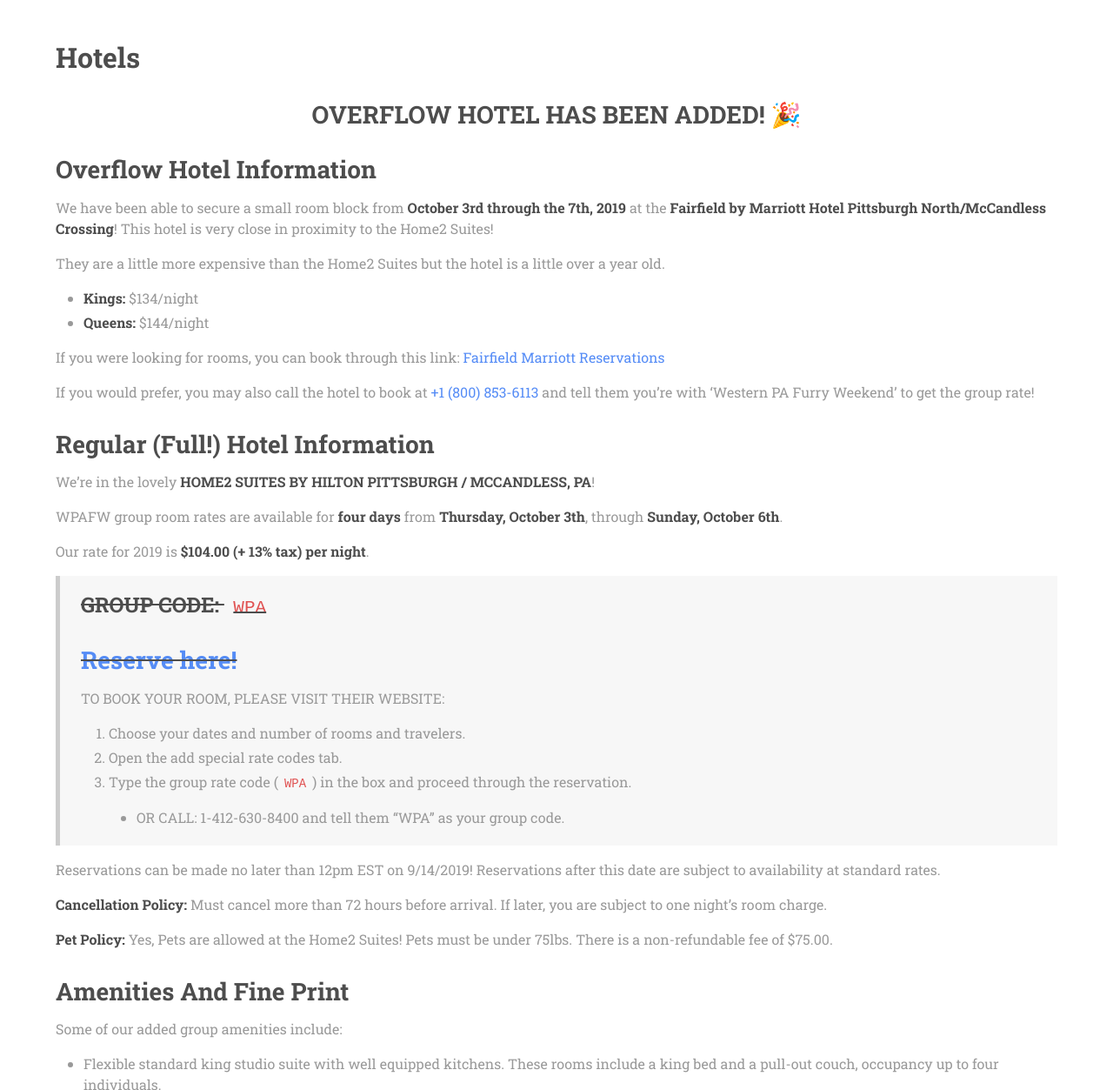
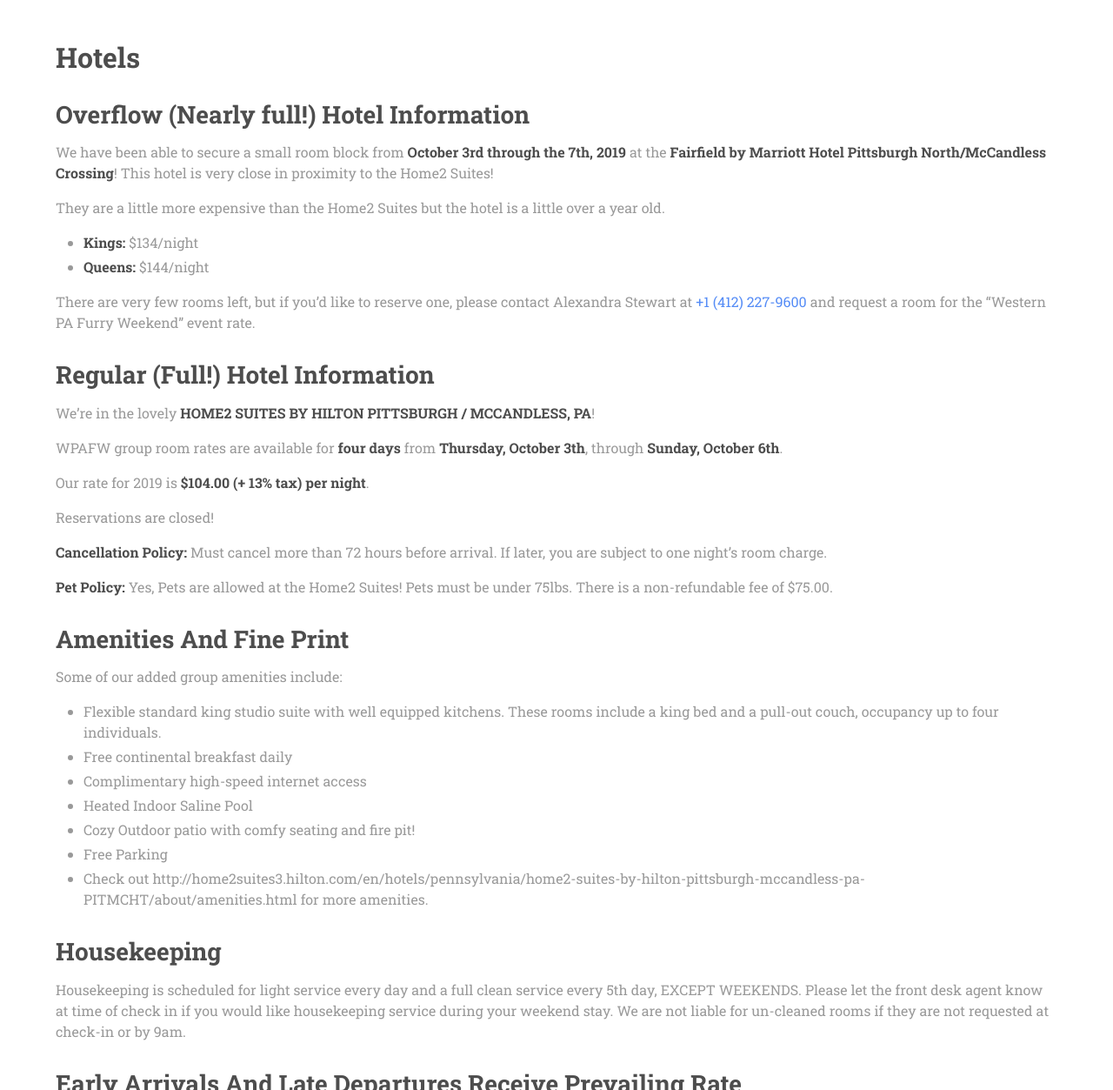
Before and after one commit to wpafw/wpafw.org, a Jekyll site: the page built from travel.md, in a window 1280 px wide and 1400 px high, scrolled down 240 px. Shown: the part 147-1400 px from the top of the window at 87% size. Built offline with Jekyll 4.4.1, drawn with Linux system fonts in a browser that asks for light colours; nearby versions of some CDN libraries.

Commit message:
update travel information

```diff
--- a/travel.md
+++ b/travel.md
@@ -10,10 +10,7 @@ permalink: /travel
 
 # Hotels
 
-## OVERFLOW HOTEL HAS BEEN ADDED! 🎉
-{:.has-text-centered}
-
-## Overflow Hotel Information
+## Overflow (Nearly full!) Hotel Information
 
 We have been able to secure a small room block from **October 3rd through the 7th, 2019** at the **Fairfield by Marriott Hotel Pittsburgh North/McCandless Crossing**!  This hotel is very close in proximity to the Home2 Suites!
 
@@ -22,9 +19,8 @@ They are a little more expensive than the Home2 Suites but the hotel is a little
 * **Kings:** $134/night
 * **Queens:** $144/night
 
-If you were looking for rooms, you can book through this link: [Fairfield Marriott Reservations](https://www.marriott.com/events/start.mi?id=1563977253501&key=GRP)
-
-If you would prefer, you may also call the hotel to book at <a href="tel:1-800-853-6113">+1 (800) 853-6113</a> and tell them you're with 'Western PA Furry Weekend' to get the group rate!
+There are very few rooms left, but if you'd like to reserve one, please contact Alexandra Stewart at
+<a href="tel:1-412-227-9600">+1 (412) 227-9600</a> and request a room for the "Western PA Furry Weekend" event rate.
 
 ## Regular (Full!) Hotel Information
 
@@ -34,17 +30,7 @@ WPAFW group room rates are available for **four days** from **Thursday, October
 
 Our rate for 2019 is **$104.00 (+ 13% tax) per night**.
 
-> ### ~~GROUP CODE: `WPA`~~
-> ## ~~[Reserve here!](#)~~
->
-> TO BOOK YOUR ROOM, PLEASE VISIT THEIR WEBSITE:
->
->1. Choose your dates and number of rooms and travelers.
->2. Open the add special rate codes tab.
->3. Type the group rate code (`WPA`) in the box and proceed through the reservation.
->  * OR CALL: 1-412-630-8400 and tell them "WPA" as your group code.
-
-Reservations can be made no later than 12pm EST on 9/14/2019! Reservations after this date are subject to availability at standard rates.
+Reservations are closed!
 
 **Cancellation Policy:** Must cancel more than 72 hours before arrival. If later, you are subject to one night's room charge.
 
```
